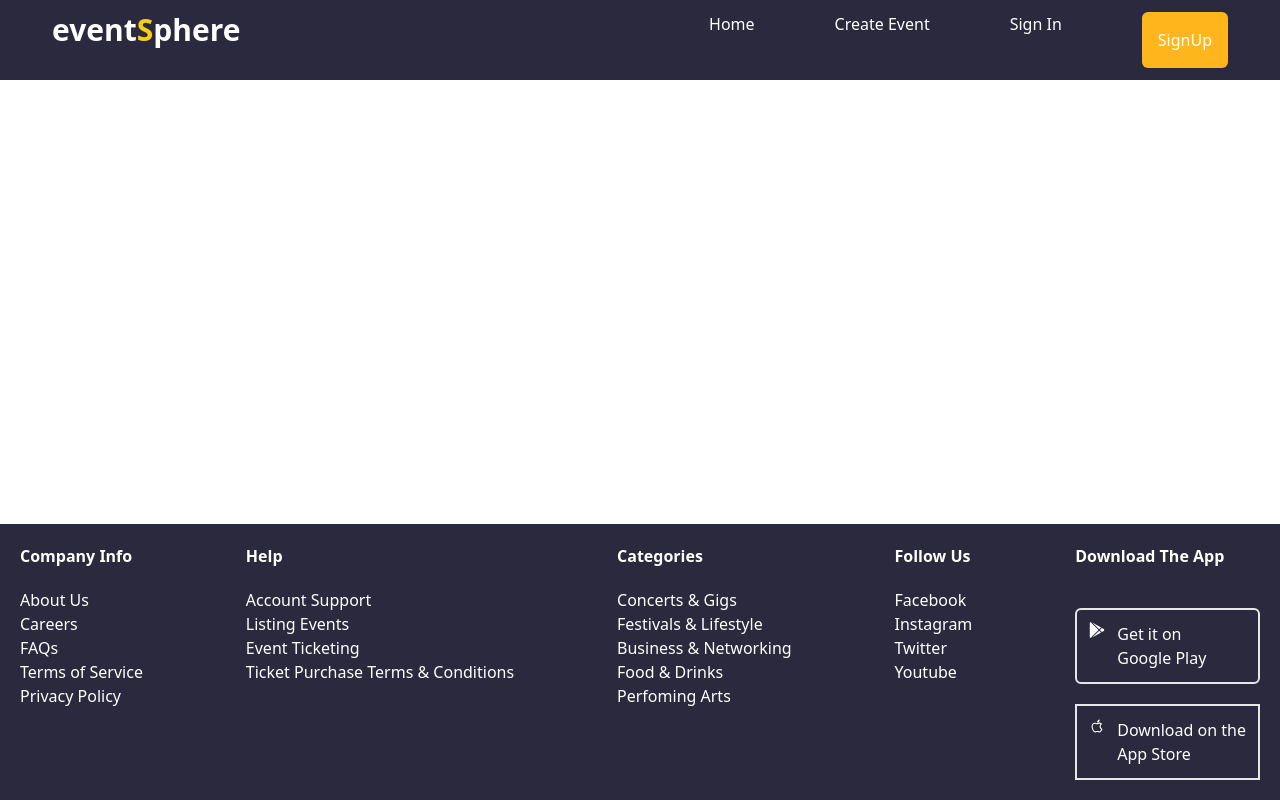
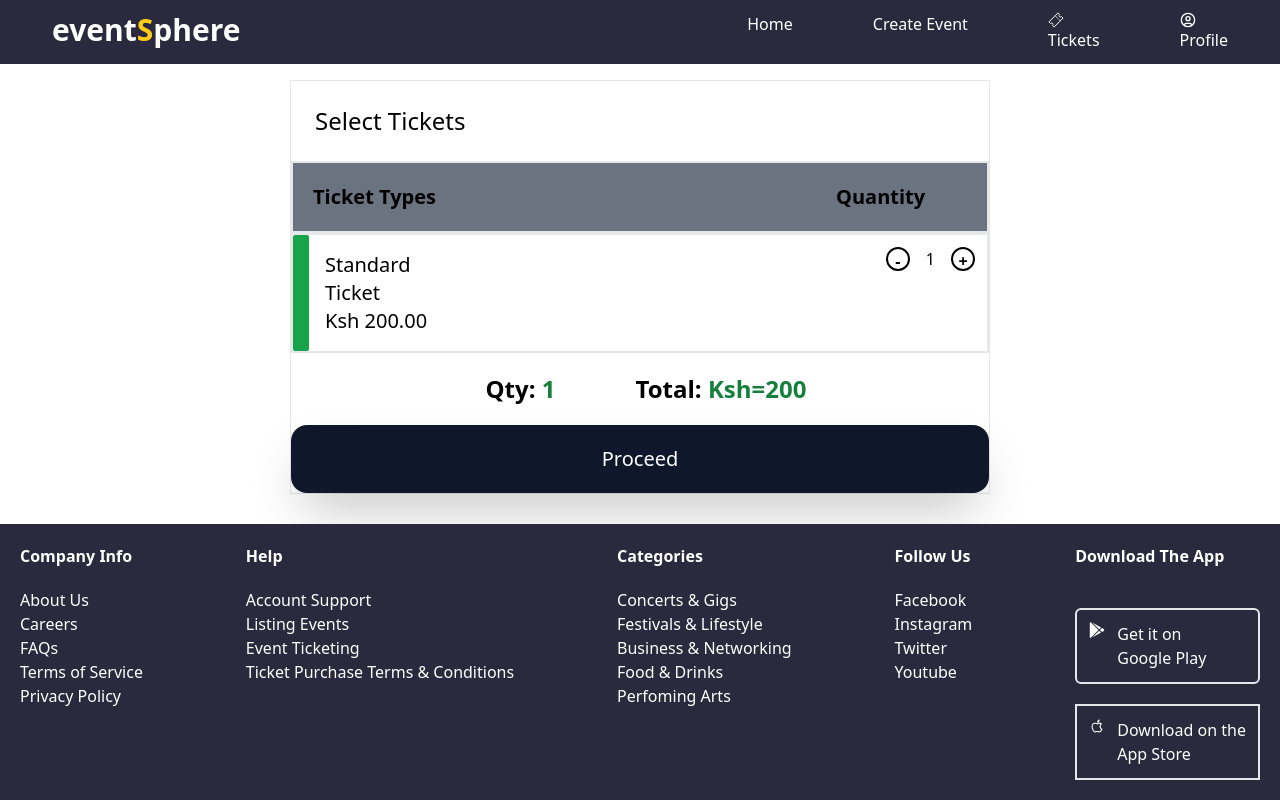
Before and after one commit to cidooh/eventSphere, a React (Vite) app: page /ticket in a window 1280 px wide. Built offline with nearby package versions, Linux system fonts and the light colour scheme.

Commit message:
added the ticket purchase page

```diff
--- a/src/components/Eventstimedate.jsx
+++ b/src/components/Eventstimedate.jsx
@@ -3,6 +3,7 @@
 import { CiCalendarDate } from "react-icons/ci";
 import { FaRegClock } from "react-icons/fa";
 import { IoTicketOutline } from "react-icons/io5";
+import { Link } from "react-router-dom";
 
 
 
@@ -26,7 +27,7 @@
     <div className="flex gap-5"><FaRegClock className="w-[25px] h-[25px]"/> <p>6:30 PM - 9:30 PM</p></div>
 </div>
 <div>
-    <button className="bg-[#FFE047] flex items-center p-3 rounded-xl text-2xl"><IoTicketOutline/>Buy Tickets</button>
+   <Link to="/ticket"><button className="bg-[#FFE047] flex items-center p-3 rounded-xl text-2xl"><IoTicketOutline/>Buy Tickets</button></Link>
 </div>
 
 </div>
--- a/src/components/Nav2.jsx
+++ b/src/components/Nav2.jsx
@@ -17,7 +17,7 @@
                    <Link to="/create" ><li>Create Event</li></Link>
                   <div className="flex flex-col">
                    <IoTicketOutline/>
-                    <p>Tickets</p>
+                   <Link to="/ticket"> <p>Tickets</p></Link>
                   </div>
 
                   <div className="flex flex-col">
--- a/src/components/Router.jsx
+++ b/src/components/Router.jsx
@@ -8,6 +8,8 @@
 import Login from "../pages/Login"
 import Signup from "../pages/Signup"
 import Eventpage from "../pages/Eventpage"
+import Tickets from "../pages/Tickets"
+import Ticketattendee from "./Ticketattendee"
 
 function Router(){
     return(
@@ -19,6 +21,8 @@
 <Route path="/create" element={<Layout><Createevent/></Layout>}/>
 <Route path="/signup" element={<Layout><Signup/></Layout>}/>
 <Route path="/event" element={<Layout><Eventpage/></Layout>}/>
+<Route path="/ticket" element={<Layout2><Tickets/></Layout2>}/>
+<Route path="/attendee" element={<Layout2><Ticketattendee/></Layout2>}/>
 <Route path="*" element={<Layout><Notfound/></Layout>}/>
 
         </Routes>
--- /dev/null
+++ b/src/components/Ticket1.jsx
@@ -0,0 +1,43 @@
+import { Link } from "react-router-dom"
+function Ticket1(){
+    return(
+        <div className="border w-[700px] mt-20 container mx-auto">
+<h1 className="p-6 text-2xl">Select Tickets</h1>
+<div className="flex gap-[400px] font-bold text-xl p-5 border-2 bg-gray-500">
+    <div>
+    <p>Ticket Types</p>
+    </div>
+    <div>
+      <p>Quantity</p>
+    </div>
+</div>
+
+<div className="flex border-2">
+    <div className="bg-green-600 w-2 rounded-sm p-2">
+
+    </div>
+    <div className="flex gap-[390px] ">
+    <div className="p-4 text-xl">
+        <h2>Standard Ticket</h2>
+        <p>Ksh 200.00</p>
+    </div>
+
+    <div className="flex gap-4 p-3">
+        <div className="h-6  w-6 text-center font-bold border-2 border-black rounded-full"> <p> - </p> </div>
+        <div> <p> 1 </p></div>
+        <div className="h-6  w-6 text-center font-bold border-2 border-black rounded-full"> <p> + </p> </div>
+    </div>
+    </div>
+</div>
+
+<div className="p-5 text-2xl font-semibold flex gap-20 ml-[25%]">
+    <p>Qty: <span className="text-green-700">1</span></p>
+    <p>Total: <span className="text-green-700">Ksh=200</span></p>
+    </div>
+<div>
+    <Link to="/attendee"><button className="bg-slate-900 text-white text-xl hover:scale-110 shadow-2xl p-5 w-full rounded-2xl">Proceed</button></Link>
+</div>
+        </div>
+    )
+}
+export default Ticket1
--- /dev/null
+++ b/src/components/Ticketattendee.jsx
@@ -0,0 +1,40 @@
+import { FaLongArrowAltLeft } from "react-icons/fa";
+import { Link } from "react-router-dom";
+
+
+function Ticketattendee(){
+    return(
+        <div className="mt-20 container mx-auto w-[700px] shadow-xl mb-10">
+            <div className="flex gap-4 p-3 items-center">
+<Link to="/ticket"><FaLongArrowAltLeft className="text-2xl hover:scale-110"/></Link>
+<h1 className="text-3xl font-bold p-3">Attendee Details</h1>
+</div>
+
+<div className="border-2 bg-slate-300 p-5 text-xl">
+    <p className="text-xl">Event Title:</p>
+    <p >Standard Ticket: Ticket #1</p>
+    <div className="bg-white border-2 p-5">
+       <p> Full Name</p>
+       <input type="text" placeholder="Enter Attendee's full name" className="p-4 border w-[400px] rounded-md"/>
+       <p>Email</p>
+       <input type="text" placeholder="Enter Attendee's Email" className="p-4 border w-[400px] rounded-md "/>
+       <p>Phone</p>
+       <input type="number" placeholder="Enter Attendee's Phone number" className="p-4 border w-[400px] rounded-md" />
+    </div>
+
+    <p className="p-3">I accept the <span className="text-blue-400">Terms of Service</span> and have read the <span className="text-blue-400"> Privacy Policy.</span> </p>
+</div>
+
+
+<div className="p-5 text-2xl font-semibold flex gap-20 ml-[25%]">
+    <p>Qty: <span className="text-green-700">1</span></p>
+    <p>Total: <span className="text-green-700">Ksh=200</span></p>
+    </div>
+<div>
+    <Link to="/attendee"><button className="bg-slate-900 text-white text-xl hover:scale-110 shadow-2xl p-5 w-full rounded-2xl">Continue to Checkout</button></Link>
+</div>
+
+        </div>
+    )
+}
+export default Ticketattendee
--- /dev/null
+++ b/src/pages/Tickets.jsx
@@ -0,0 +1,9 @@
+import Ticket1 from "../components/Ticket1"
+function Tickets(){
+    return(
+        <div>
+<Ticket1/>
+        </div>
+    )
+}
+export default Tickets
```
